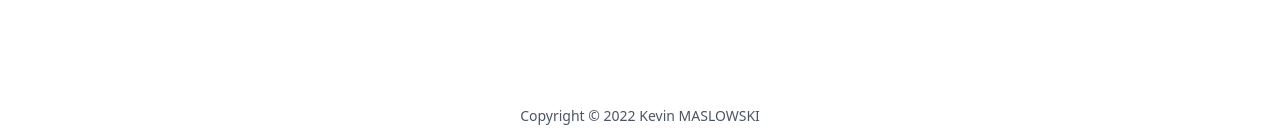
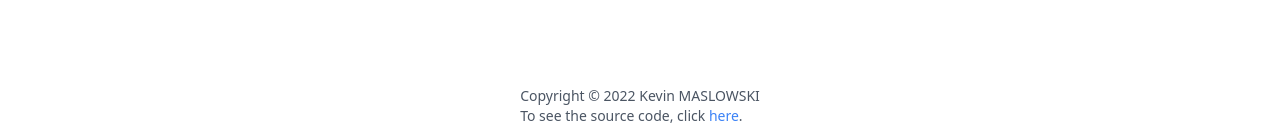
Before and after one commit to Malovsky/Google_Clone, a Next.js app: page / in a window 1280 px wide. Shown: the part 658-797 px from the top of the page. Built offline with nearby package versions, Linux system fonts and the light colour scheme; no server answers.

Commit message:
added link to source code in footer

```diff
--- a/components/Footer.tsx
+++ b/components/Footer.tsx
@@ -1,7 +1,16 @@
+import Link from "next/link";
+
 const Footer = () => {
   return (
-    <footer className="flex absolute bottom-0 left-[50%] translate-x-[-50%] whitespace-nowrap p-4 text-sm text-gray-600">
-      Copyright &copy; {new Date().getFullYear()} Kevin MASLOWSKI
+    <footer className="flex flex-col absolute bottom-0 left-[50%] translate-x-[-50%] whitespace-nowrap p-4 text-sm text-gray-600">
+      <p>Copyright &copy; {new Date().getFullYear()} Kevin MASLOWSKI</p>
+      <p>
+        To see the source code, click{" "}
+        <Link href="https://github.com/Malovsky/Google_Clone">
+          <span className="text-blue-500 cursor-pointer">here</span>
+        </Link>
+        .
+      </p>
     </footer>
   );
 };
```
